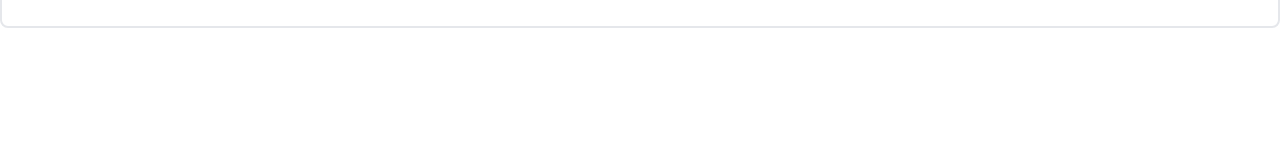
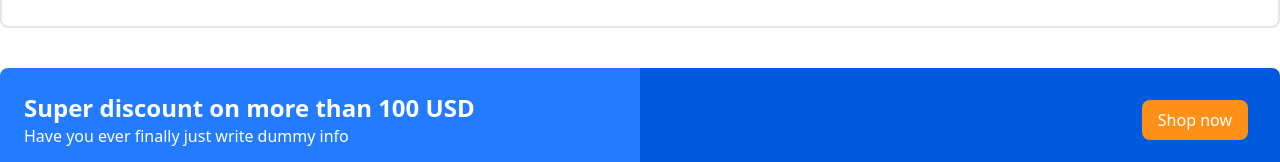
Before and after one commit to umarimran1234/E-Commerce-Project, a Next.js app: page /third-page in a window 1280 px wide. Shown: the part 1454-1616 px from the top of the page. Before the commit the page ends 1482 px from the top, so only its background shows below. Built offline with nearby package versions, Linux system fonts and the light colour scheme.

Commit message:
Added super discount section

```diff
--- /dev/null
+++ b/src/app/third-page/SuperDiscount.tsx
@@ -0,0 +1,17 @@
+function SuperDiscount(){
+    return(
+        <div className="container mt-10 mx-auto">
+            <div className="flex md:flex-row flex-col md:gap-0 gap-4 items-center justify-between">
+                <div className="bg-[#237CFF] text-white p-2 lg:p-6 rounded-l-lg md:rounded-r-none rounded-r-lg md:w-1/2">
+                    <p className="font-semibold text-2xl">Super discount on more than 100 USD</p>
+                    <p>Have you ever finally just write dummy info</p>
+                </div>
+                <div className="bg-[#005ADE] w-full md:w-1/2 flex justify-center md:justify-end rounded-r-lg md:rounded-l-none rounded-l-lg p-2 md:p-8">
+                    <button className="text-white bg-[#FF9017] py-2 px-4 rounded-lg">Shop now</button>
+                </div>
+            </div>
+        </div>
+    )
+}
+
+export default SuperDiscount;
--- a/src/app/third-page/page.tsx
+++ b/src/app/third-page/page.tsx
@@ -2,6 +2,7 @@ import Navbar from "@/components/Navbar/Navbar";
 import ProductComponent from "./ProductComponent";
 import ProductTabs from "./ProductTabs";
 import RelatedProducts from "./RelatedProducts";
+import SuperDiscount from "./SuperDiscount";
 
 function ThirdPage() {
     return (
@@ -10,6 +11,7 @@ function ThirdPage() {
             <ProductComponent></ProductComponent>
             <ProductTabs></ProductTabs>
             <RelatedProducts></RelatedProducts>
+            <SuperDiscount></SuperDiscount>
         </>
     )
 }
```
